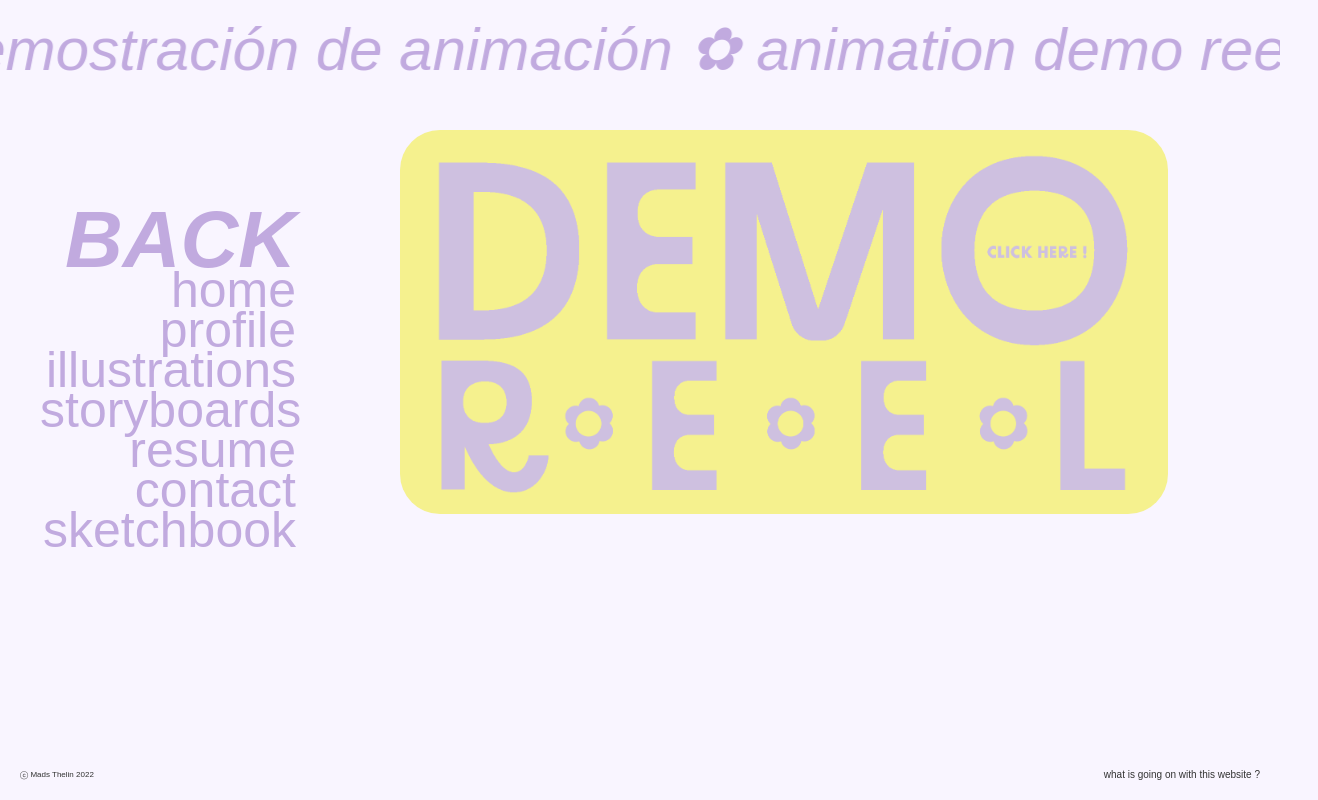
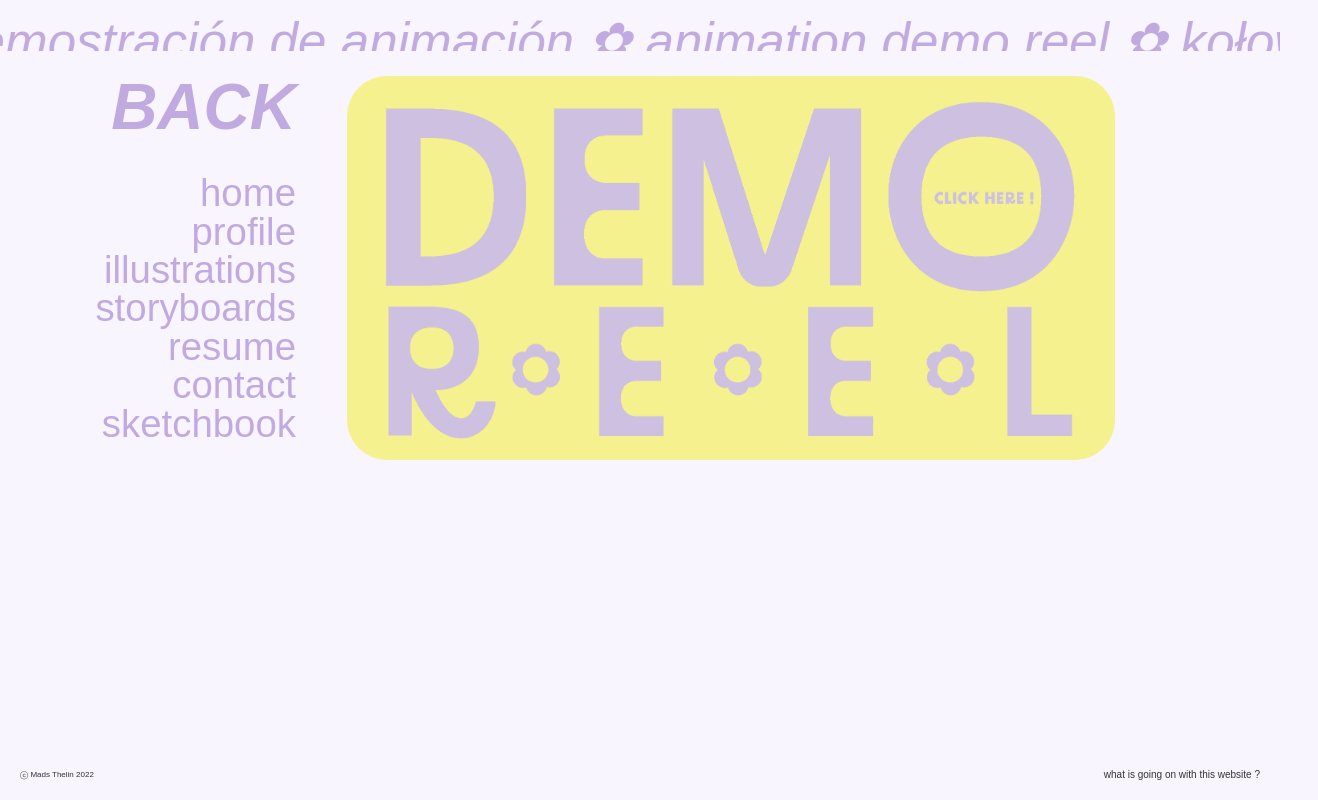
Before and after one commit to madsmars/mads, a plain HTML site: page reel/index.html in a window 1280 px wide. Shown: the whole page, 1318 px wide, since content can reach past the window. Drawn offline with Linux system fonts and the light colour scheme.

Commit message:
holy shit i made it responsove

```diff
--- a/reel/index.html
+++ b/reel/index.html
@@ -49,28 +49,13 @@
                 </header>
 
                 <main>
-                    <div id="reel">
-                        <!-- DEMO REEL -->
-                        <a>
-                            <div id="demo-reel" class="vimeo-lightbox no-external-link-indicator"
-                                data-target-url="https://youtu.be/E0dwpR1_Cpk">
-                            </div>
-                            <button data-trigger-lightbox="fk1"><img src="demoreel1.png" alt="demo-reel accessability"
-                                    data-title="demoreel">
-                                <!-- <span style="color: #333333;">TITLE<i> <span
-                            style="color: #c1aadf;">✿</span> DATE</i></span> -->
-                            </button>
-                        </a>
-                    </div>
-
-                </main>
                     <p>
                         <div class="left-nav">
                             <ul>
                                 <li>
                                     <a class="main-nav2" href="/animation"><b>BACK</b></a>
                                 </li>
-                        <p></p>
+                                <br>
                                 <li>
 
                                     <a class="main-nav1" href="/index.html">home</a>
@@ -96,6 +81,21 @@
                             </ul>
                         </div>
                     </p>
+                    <div id="reel">
+                        <!-- DEMO REEL -->
+                        <a>
+                            <div id="demo-reel" class="vimeo-lightbox no-external-link-indicator"
+                                data-target-url="https://youtu.be/E0dwpR1_Cpk">
+                            </div>
+                            <button data-trigger-lightbox="fk1"><img src="demoreel1.png" alt="demo-reel accessability"
+                                    data-title="demoreel">
+                                <!-- <span style="color: #333333;">TITLE<i> <span
+                            style="color: #c1aadf;">✿</span> DATE</i></span> -->
+                            </button>
+                        </a>
+                    </div>
+                </main>
+
 
                 <footer>
                     <a class="copyright" href="https://www.youtube.com/watch?v=dQw4w9WgXcQ" target="_blank">ⓒ Mads
--- a/reel/style.css
+++ b/reel/style.css
@@ -32,15 +32,16 @@ footer {
 }
 
 .left-nav {
-    font-size: 50px;
+    font-size: 3vw;
     color: #c1aadf;
     display: block;
     position:relative;
     text-align: right;
-    line-height:40px;
+    line-height:3vw;
     max-width: 30vw;
     width: 20vw;
     padding-left: 40px;
+    padding-top: 3vw;
 }
 
 .main-nav1 {
@@ -52,7 +53,7 @@ footer {
 }
 .main-nav2 {
     color: #c1aadf;
-    font-size: 80PX;
+    font-size: 5vw;
     padding-top: 30px;
     font-style: oblique;
 }
@@ -71,7 +72,7 @@ li {
     max-height: 10vh;
     background-color: #f9f5ff;
     border: none;
-    padding: 80px 150px 10px 400px;
+    padding: 2vw 4vw 10px 4vw;
     width: 60vw;
     max-width: 60vw;
 }
@@ -144,9 +145,9 @@ button {
     position: relative;
     width: 100vw;
     max-width: 100%;
-    height: 150px;
+    height: 4vw;
     overflow-x: hidden;
-    font-size: 60px;
+    font-size: 4vw;
   }
 
   .track {
```
Lines whose indentation alone changed are shown as unchanged.
